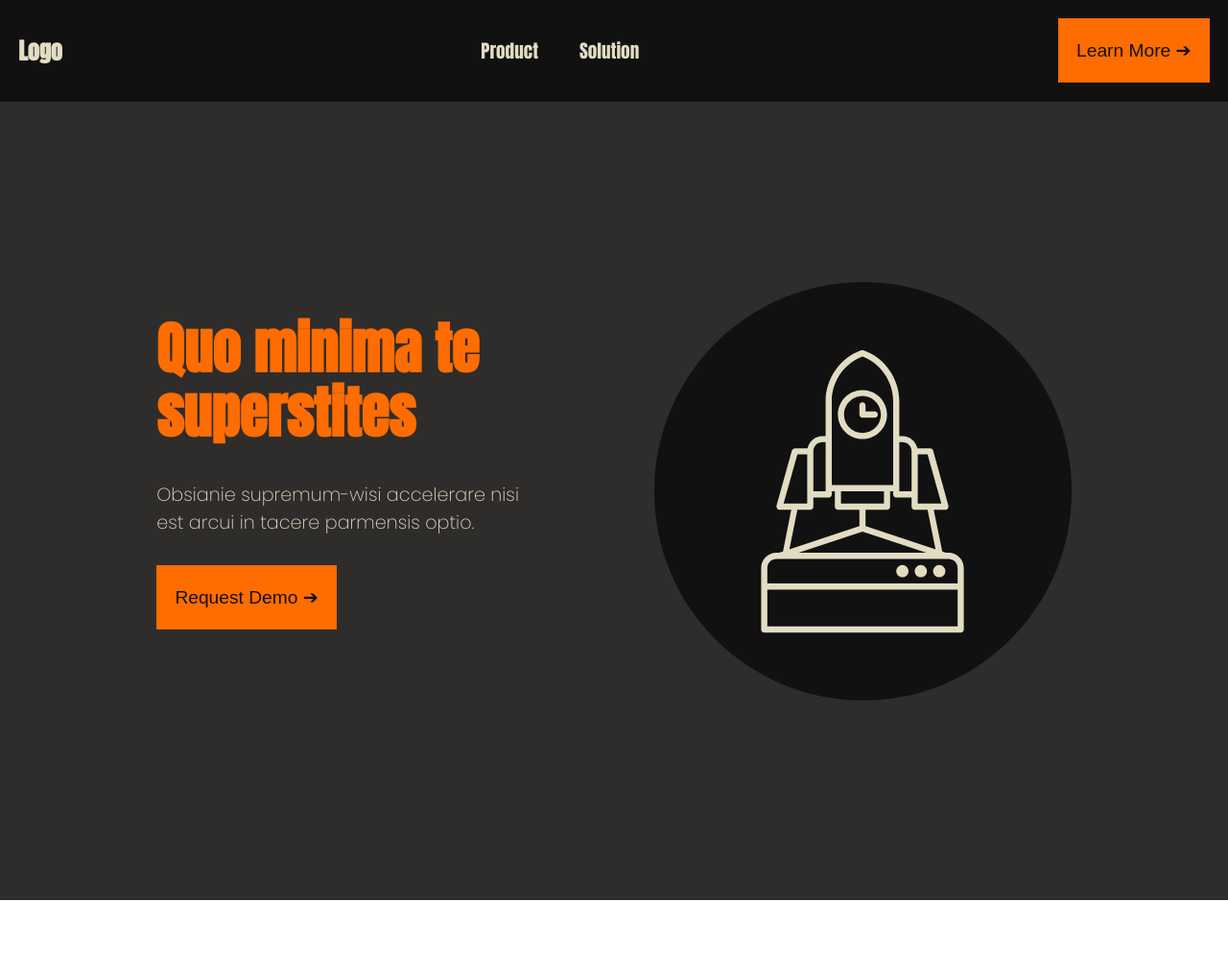
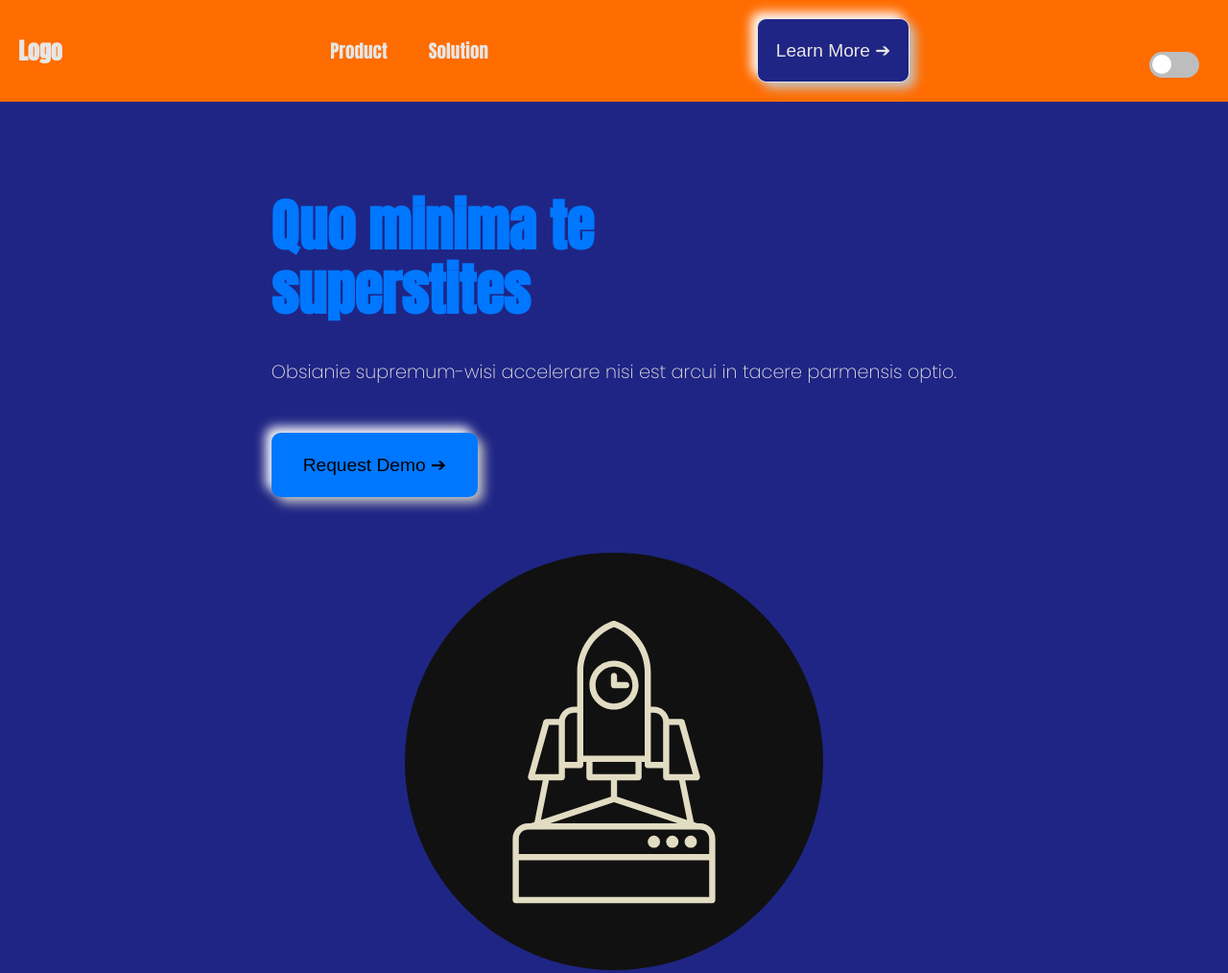
Before and after one commit to Yase0236/design-for-developers, a plain HTML site: page 13c.01.02.colors-and-animations/13c.01.02.colors-and-animations/index.html in a window 1280 px wide. Shown: the top 1014 px of the page at 96% size. Drawn offline with Linux system fonts and the light colour scheme.

Commit message:
adding more animations and creating dark theme - not working

```diff
--- a/13c.01.02.colors-and-animations/13c.01.02.colors-and-animations/index.html
+++ b/13c.01.02.colors-and-animations/13c.01.02.colors-and-animations/index.html
@@ -1,5 +1,5 @@
 <!DOCTYPE html>
-<html lang="en">
+<html lang="en" data-theme="light">
   <head>
     <meta charset="UTF-8" />
     <meta name="viewport" content="width=device-width, initial-scale=1.0" />
@@ -19,6 +19,7 @@
     <link href="https://fonts.googleapis.com/css2?family=Poppins:wght@200&display=swap" rel="stylesheet">
 
     <link rel="stylesheet" href="style.css" />
+
   </head>
   <body>
     <nav>
@@ -30,8 +31,13 @@
           </ul>
         </div>
         <button type="button"><span>Learn More &#x2794;</span></button>
-      </ul>
-    </nav>
+
+        <div class="container">
+          <div class="toggle-container">
+            <input type="checkbox" id="switch" name="theme" /><label for="switch">Toggle</label>
+          </div>
+        </div>
+      </nav>
     <header>
       <div class="header_text">
         <h1>Quo minima te superstites</h1>
@@ -39,7 +45,9 @@
           Obsianie supremum-wisi accelerare nisi est arcui in tacere parmensis optio.
         </p>
         <button class="dark_button" type="button">Request Demo &#x2794;</button>
+
       </div>
+
       <div class="header_graphics">
         <object data="graphics/website-optimization-layout-svgrepo-com.svg"> </object>
       </div>
@@ -53,6 +61,7 @@
         </h2>
         <a>Learn More &#x2794;</a>
       </div>
+
     </section>
     <section id="product">
       <article>
@@ -95,7 +104,6 @@
         </section>
       </article>
     </section>
-
     <section id="request">
       <div>
         <h2>Porro si suscipere unde conformiter numquam & quod eaque?</h2>
@@ -107,6 +115,7 @@
       </div>
     </section>
     </main>
+
     <footer>
       <section class="right">
         <h2 class="logo">Logo</h2>
@@ -134,7 +143,9 @@
           </ul>
         </div>
       </section>
+
     </footer>
     <script src="script.js"></script>
+    <script src="script2.js"></script>
   </body>
 </html>
--- /dev/null
+++ b/13c.01.02.colors-and-animations/13c.01.02.colors-and-animations/script2.js
@@ -0,0 +1,27 @@
+let theme = localStorage.getItem("data-theme");
+
+// Change theme to dark by adding the `dark` classname to html element.
+
+const changeThemeToDark = () => {
+  document.documentElement.setAttribute("data-theme", "dark"); //set theme to dark
+  localStorage.setItem("data-theme", "dark"); // save theme to local storage
+};
+
+// Reset the html class to default
+
+const changeThemeToLight = () => {
+  document.documentElement.setAttribute("data-theme", "light"); //set theme to light
+  localStorage.setItem("data-theme", "light"); // save theme to local storage
+};
+
+// Get the element based on ID
+const checkbox = document.getElementById("switch");
+// Apply retrived them to the website
+checkbox.addEventListener("change", () => {
+  let theme = localStorage.getItem("data-theme"); // Retrieve saved them from local storage
+  if (theme === "dark") {
+    changeThemeToLight();
+  } else {
+    changeThemeToDark();
+  }
+});
--- a/13c.01.02.colors-and-animations/13c.01.02.colors-and-animations/style.css
+++ b/13c.01.02.colors-and-animations/13c.01.02.colors-and-animations/style.css
@@ -4,26 +4,90 @@
   padding: 0px;
   list-style: none;
 }
+body{
+  margin: 0%;
+  padding: 0%;
+  font-family: var(--font-family);
+  background-color: var(--bg);
+}
+/***********dark theme***********/
+/* light theme - default */
+html {
+  font-family: var(--font-family);
+  font-size: 1.2em;
+  --bg: #FF6C00;
+  /* --bg-panel: #2b2e2e; */
+  /* --color-heading: #FF6C00;  */
+}
+/* dark theme styling */
+html[data-theme='dark'] {
+  --bg: #33312F;
+  --bg-panel: #33312F;
+  --color-heading: #FF6C00;
+  --color-text: #E2DCC3;
+}
+.container {
+  border-radius: 15px;
+  display: -ms-grid;
+  display: grid;
+  -ms-grid-columns: 80% auto;
+      grid-template-columns: 80% auto;
+  -ms-grid-rows: auto auto;
+      grid-template-rows: auto auto;
+      grid-template-areas: "title switch"
+ "content content";
+}
+input[type=checkbox] { /* styling for input element */
+  height: 0;
+  width: 0;
+  visibility: hidden;
+}
+label { /* styling for labels */
+  cursor: pointer;
+  text-indent: -9999px;
+  width: 52px;
+  height: 27px;
+  background: rgb(189, 189, 189);
+  float: right;
+  border-radius: 100px;
+  position: relative;
+}
+label:after { /* styling for labels - on toggle */
+  content: '';
+  position: absolute;
+  top: 3px;
+  left: 3px;
+  width: 20px;
+  height: 20px;
+  background: #fff;
+  border-radius: 90px;
+  -webkit-transition: 0.3s;
+  transition: 0.3s;
+}
+input:checked + label { /* conditional check while toggling */
+  background: rgb(0, 0, 0);
+}
+input:checked + label:after {
+  left: calc(100% - 5px);
+  -webkit-transform: translateX(-100%);
+          transform: translateX(-100%);
+}
 
-
+label:active:after {
+  width: 45px;
+}
 /*****************custom properties*********************/
 :root {
-
-  --text-color: #FF6C00;
-  --text-darker: #33312F;
-  --text-lighter: #E2DCC3;
-  --text-shadow: #2E2D2B;
+  --text-color: #0077ff;
+  --text-darker: #7678a3;
+  --text-lighter: #e7e6e4;
+  --text-shadow: #1f2584;
   --text-primary-color: black;
-
   --font-family: "Anton", sans-serif;
   --secondary-font: "Poppins", sans-serif;
 }
 
 /*************************Fonts*************************/
-html {
-  font-family: var(--font-family);
-  font-size: 1.2em;
-}
 
 h1,
 h2,
@@ -61,10 +125,10 @@ p {
   margin-bottom: 1.5rem;
 }
 
-a {
+.highlight a {
   text-decoration: none;
   cursor: pointer;
-  color: var(--text-darker);
+  color: var(--text-lighter);
 }
 
 /***************************UI Elements**********************/
@@ -73,15 +137,79 @@ button {
   height: 3.5rem;
   padding: 1rem;
   cursor: pointer;
-  border: none;
+  border-radius: 0.5em;
   font-size: 1rem;
   text-align: center;
   text-decoration: none;
-  background-color: var(--text-color);
-  color: #111;
+  background-color: var(--text-shadow);
+  color: var(--text-lighter);
+  border: 1px solid #e8e8e8;
+  box-shadow: 6px 6px 12px #c5c5c5,
+             -6px -6px 12px #ffffff;
 }
 .dark_button {
   background-color: var(--text-color);
+  border: 2px solid;
+
+  display: inline-block;
+  transition: all 0.2s ease-in;
+  position: relative;
+  overflow: hidden;
+  z-index: 1;
+  color: var(--bg-panel);
+  padding: 0.7em 1.7em;
+  /* font-size: 2rem; */
+  border-radius: 0.5em;
+  border: 1px solid #e8e8e8;
+  box-shadow: 6px 6px 12px #c5c5c5,
+             -6px -6px 12px #ffffff;
+}
+.dark_button:active {
+  color: #666;
+  box-shadow: inset 4px 4px 12px #c5c5c5,
+             inset -4px -4px 12px #ffffff;
+}
+.dark_button:before {
+  content: "";
+  position: absolute;
+  left: 50%;
+  transform: translateX(-50%) scaleY(1) scaleX(1.25);
+  top: 100%;
+  width: 140%;
+  height: 180%;
+  background-color: var(--bg);
+  border-radius: 50%;
+  display: block;
+  transition: all 0.5s 0.1s cubic-bezier(0.55, 0, 0.1, 1);
+  z-index: -1;
+}
+.dark_button:after {
+  content: "";
+  position: absolute;
+  left: 55%;
+  transform: translateX(-50%) scaleY(1) scaleX(1.45);
+  top: 180%;
+  width: 160%;
+  height: 190%;
+  background-color: var(--bg);
+  border-radius: 50%;
+  display: block;
+  transition: all 0.5s 0.1s cubic-bezier(0.55, 0, 0.1, 1);
+  z-index: -1;
+}
+.dark_button:hover {
+  color: var(--text-color);
+  border: 1px solid var(--bg);
+}
+.dark_button:hover:before {
+  top: -35%;
+  background-color: var(--color-heading);
+  transform: translateX(-50%) scaleY(1.3) scaleX(0.8);
+}
+.dark_button:hover:after {
+  top: -45%;
+  background-color: var(--bg);
+  transform: translateX(-50%) scaleY(1.3) scaleX(0.8);
 }
 
 input[type="text"] {
@@ -96,8 +224,8 @@ input[type="text"] {
   color: #222;
 }
 button:hover {
-  background-color: var(--text-lighter);
-  color: var(--text-color);
+  background-color: var(--color-heading);
+  color: var(--color-text);
 }
 /* mouse cursor */
 div.clickEffect{
@@ -122,7 +250,7 @@ div.clickEffect{
     margin:-7.5em;
     border-width:0.03em;
   }
-  }
+}
 
 /**********************Menu**************************/
 nav {
@@ -130,7 +258,7 @@ nav {
   padding: 1rem;
   justify-content: space-between;
   align-items: center;
-  background-color: #111;
+  background-color: var(--bg);
 }
 
 nav a {
@@ -149,7 +277,7 @@ nav li {
   margin: 0px 1rem;
 }
 
-/* Header */
+/************Header**********************/
 header {
   display: flex;
   min-height: 80vh;
@@ -168,7 +296,7 @@ header button {
   margin-bottom: 3rem;
 }
 
-.header_text {
+.header_text h1 {
   width: 30vw;
   min-width: 300px;
 }
@@ -189,10 +317,10 @@ header button {
 }
 
 .header_graphics object svg path {
-  fill: #f00;
+  fill: var(--text-color);
 }
 
-/* product section */
+/****************product section************************/
 #product {
   padding: 5rem 3rem;
   background-color: #ddd;
@@ -220,12 +348,14 @@ header button {
   width: 50vw;
   min-width: 300px;
 }
-.product_text a {
+.highlight a, .product_text a {
   display: inline-block;
   position: relative;
-  color: var(--text-darker);
+  color: var(--text-shadow);
+  text-decoration: none;
+  cursor: pointer;
 }
-.product_text a:after {
+.highlight a:after, .product_text a:after {
   content: '';
   position: absolute;
   width: 100%;
@@ -235,13 +365,14 @@ header button {
   left: 0;
   background-color: var(--text-color);
   transform-origin: bottom right;
-  transition: transform 0.25s ease-out;
+  transition: transform 0.35s ease-out;
 }
 
-.product_text a:hover:after {
+.highlight a:hover:after,.product_text a:hover:after {
   transform: scaleX(1);
   transform-origin: bottom left;
 }
+
 #product article:first-child .product_text {
   width: 75vw;
   min-width: 300px;
@@ -262,7 +393,7 @@ header button {
   height: 100%;
 }
 
-/* highlight sections */
+/**********************highlight sections********************/
 .highlight {
   display: flex;
   min-height: 70vh;
@@ -280,19 +411,17 @@ header button {
   line-height: 4rem;
 }
 
-.dark {
+/* .dark {
   background-color: #222;
 }
-
 .dark h2 {
   color: #eee;
 }
-
 .dark a {
   color: #ccc;
-}
+} */
 
-/* request section */
+/*************************request section*****************/
 #request {
   display: flex;
   min-height: 50vh;
@@ -313,7 +442,7 @@ header button {
 #request p {
   color: var(--text-lighter)
 }
-#request button {
+.dark_button, #request button {
   margin-top: 1rem;
   border: none;
   outline: none;
@@ -329,13 +458,12 @@ header button {
 }
 
 @keyframes puls_kf {
-0% {
+  0% {
   transform: scale(0.8);
-}
-
-100% {
+  }
+  100% {
   transform: scale(1);
-}
+  }
 }
 
 /*********************Footer**************************/
@@ -345,7 +473,7 @@ footer {
   align-items: top;
   flex-wrap: wrap;
   justify-content: space-between;
-  background-color: #111;
+  background-color: var(--color-heading);
   color: var(--text-lighter);
 }
 footer li:hover {
--- a/13c.02.01.ui-components/style.css
+++ b/13c.02.01.ui-components/style.css
@@ -7,7 +7,7 @@ body {
     background-color: #F2F1F0;
 }
 
-/****************custom propertie*****************/
+/****************custom properties*****************/
 :root {
     --font-primary: "Montserrat", sans-serif;
 }
```
